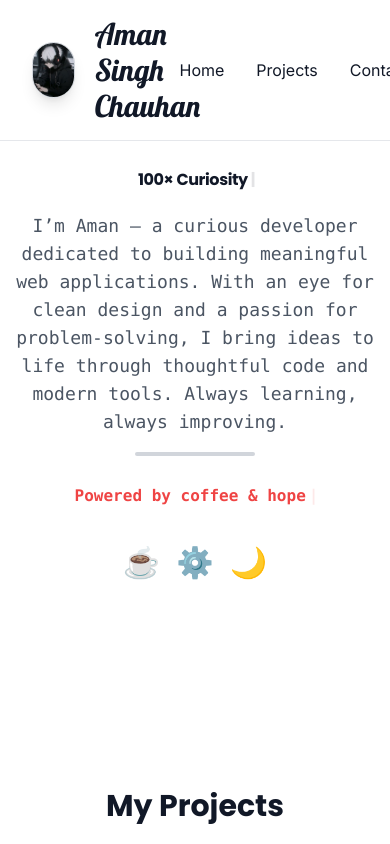
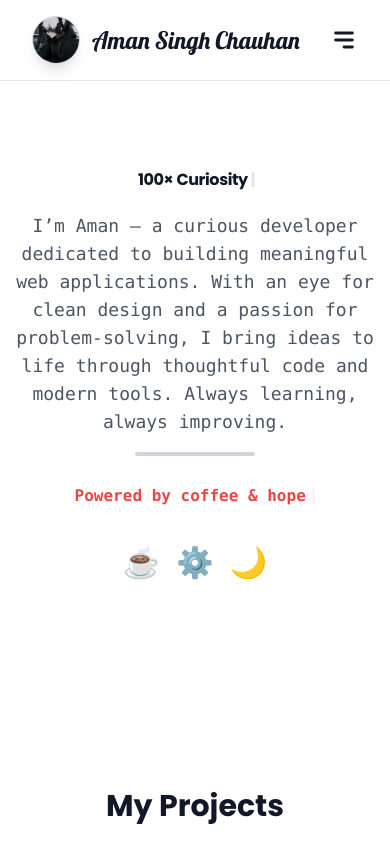
Before and after one commit to Aman-001/My-Portfolio, a React (Vite) app: page / in a window 390 px wide. Shown: the top 844 px of the page. Built offline with nearby package versions, Linux system fonts and the light colour scheme.

Commit message:
Fixed header

```diff
--- a/src/Components/Header.jsx
+++ b/src/Components/Header.jsx
@@ -1,34 +1,49 @@
-
-import React from 'react';
-import { Link } from 'react-router-dom';
+import React, { useState } from 'react';
 import Toggle from './Toggle';
+import { HiMenuAlt3, HiX } from 'react-icons/hi'; // hamburger & close icons
 
 function Header() {
+  const [isOpen, setIsOpen] = useState(false);
+
   return (
     <header>
       <nav className="fixed top-0 left-0 w-full z-50 flex items-center justify-between border-b border-gray-200 dark:border-gray-800 py-4 px-8 bg-white/30 dark:bg-black/30 backdrop-blur-md">
         <div className="flex items-center">
-          <img src="/logo.jpg" alt="Logo" className="h-14 w-14  rounded-full object-cover border border-gray-300 shadow-lg " />
-
-          <span className="px-5 font-lobster text-3xl text-gray-900 dark:text-white">
+          <img src="/logo.jpg" alt="Logo" className="h-12 w-12 rounded-full object-cover border border-gray-300 shadow-lg" />
+          <span className="px-3 font-lobster text-2xl sm:text-3xl text-gray-900 dark:text-white">
             Aman Singh Chauhan
           </span>
         </div>
-        <div className="flex items-center space-x-6">
-          <ul className="flex space-x-8 list-none">
-            <li>
-               <a href="#" className="font-sans text-gray-900 dark:text-white hover:text-blue-600">Home</a>
-            </li>
-            <li>
-              <a href="#projects" className="font-sans text-gray-900 dark:text-white hover:text-blue-600">Projects</a>
-            </li>
-            <li>
-              <a href="#contact" className="font-sans text-gray-900 dark:text-white hover:text-blue-600">Contact</a>
-            </li>
+
+        {/* Desktop menu */}
+        <div className="hidden md:flex items-center space-x-6">
+          <ul className="flex space-x-6 list-none">
+            <li><a href="#" className="font-sans text-gray-900 dark:text-white hover:text-blue-600">Home</a></li>
+            <li><a href="#projects" className="font-sans text-gray-900 dark:text-white hover:text-blue-600">Projects</a></li>
+            <li><a href="#contact" className="font-sans text-gray-900 dark:text-white hover:text-blue-600">Contact</a></li>
           </ul>
           <Toggle />
         </div>
+
+        {/* Mobile hamburger */}
+        <div className="md:hidden flex items-center">
+          <button onClick={() => setIsOpen(!isOpen)} className="text-gray-900 dark:text-white focus:outline-none">
+            {isOpen ? <HiX size={28} /> : <HiMenuAlt3 size={28} />}
+          </button>
+        </div>
       </nav>
+
+      {/* Mobile menu */}
+      {isOpen && (
+        <div className="md:hidden fixed top-[64px] left-0 w-full bg-white dark:bg-black border-t border-gray-200 dark:border-gray-700 shadow-md">
+          <ul className="flex flex-col space-y-4 py-4 px-6">
+            <li><a href="#" onClick={() => setIsOpen(false)} className="font-robotoslab text-gray-900 dark:text-white hover:bg-blue-100 dark:hover:bg-gray-700 px-3 py-2 rounded">Home</a></li>
+            <li><a href="#projects" onClick={() => setIsOpen(false)} className="font-robotoslab text-gray-900 dark:text-white hover:bg-blue-100 dark:hover:bg-gray-700 px-3 py-2 rounded">Projects</a></li>
+            <li><a href="#contact" onClick={() => setIsOpen(false)} className="font-robotoslab text-gray-900 dark:text-white hover:bg-blue-100 dark:hover:bg-gray-700 px-3 py-2 rounded">Contact</a></li>
+            <div><Toggle /></div>
+          </ul>
+        </div>
+      )}
     </header>
   );
 }
```
